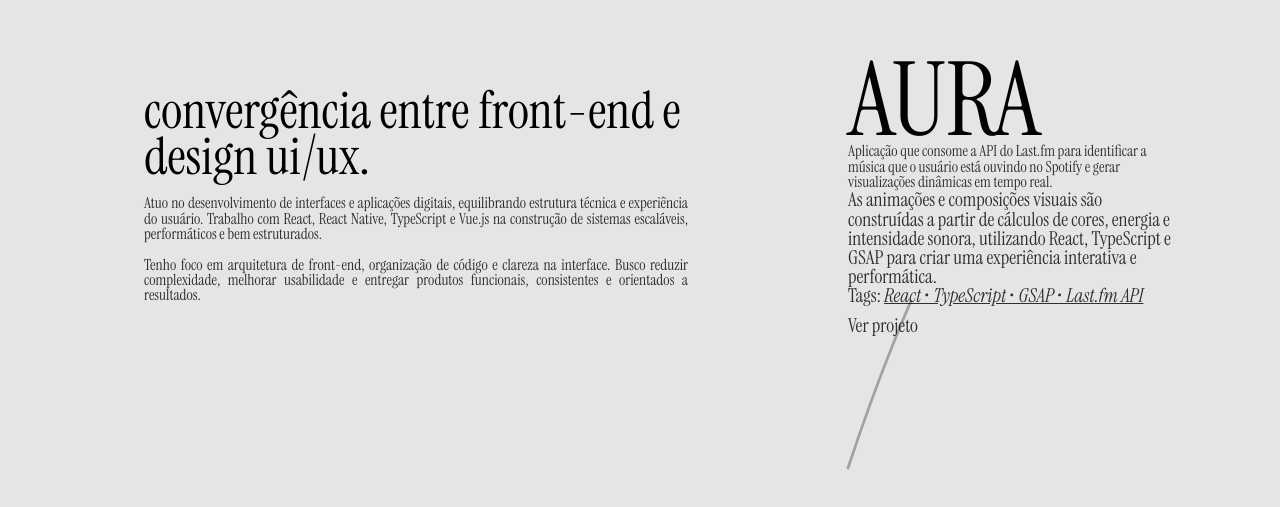
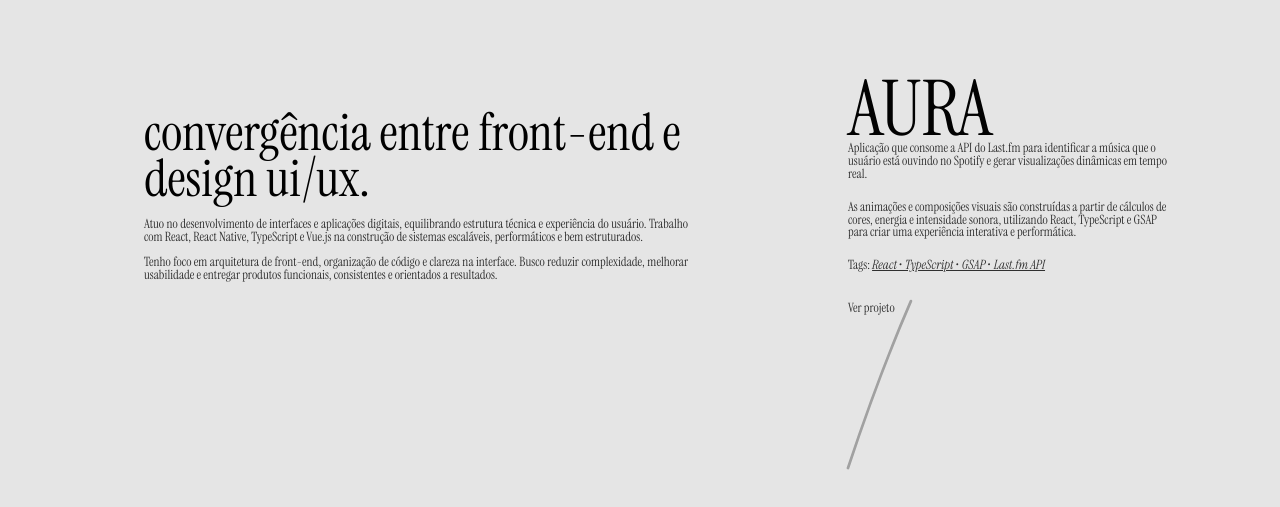
Before and after one commit to pepepepu/p, a React (Vite) app: page /home in a window 1280 px wide. Shown: the part 1804-2311 px from the top of the page. Built offline with nearby package versions, Linux system fonts and the light colour scheme.

Commit message:
Ajustes do tamanho da fonte

```diff
--- a/src/pages/Sections/manic.tsx
+++ b/src/pages/Sections/manic.tsx
@@ -371,7 +371,7 @@ const Manic = () => {
             </Text>
             <Box width={"100%"} margin={"1rem 0 0 0"}>
               <Text
-                fontSize="1.2dvw"
+                fontSize="1dvw"
                 fontFamily="Instrument Serif"
                 textAlign={"justify"}
                 style={{ opacity: 0.8, whiteSpace: "normal" }}
@@ -459,7 +459,7 @@ const Manic = () => {
               <Box style={{ zIndex: 1 }}>
                 <Text
                   className="project-title"
-                  fontSize="8dvw"
+                  fontSize="6dvw"
                   fontFamily="Instrument Serif"
                   style={{
                     textTransform: "uppercase",
@@ -470,23 +470,28 @@ const Manic = () => {
                 >
                   {project.title}
                 </Text>
-                <Box width="60%">
+                <Box
+                  width="60%"
+                  display={"flex"}
+                  flexDirection={"column"}
+                  gap={"20px"}
+                >
                   <Text
-                    fontSize="1.2dvw"
+                    fontSize="1dvw"
                     fontFamily="Instrument Serif"
                     style={{ opacity: 0.8, whiteSpace: "normal" }}
                   >
                     {project.description}
                   </Text>
                   <Text
-                    fontSize={isMobile ? "1rem" : "1.2rem"}
+                    fontSize="1dvw"
                     fontFamily="Instrument Serif"
                     style={{ opacity: 0.8, whiteSpace: "normal" }}
                   >
                     {project.desdescription02}
                   </Text>
                   <Text
-                    fontSize={isMobile ? "1rem" : "1.2rem"}
+                    fontSize="1dvw"
                     fontFamily="Instrument Serif"
                     style={{ opacity: 0.8, whiteSpace: "normal" }}
                   >
@@ -502,7 +507,7 @@ const Manic = () => {
                     </strong>
                   </Text>
                   <Text
-                    fontSize={isMobile ? "1rem" : "1.2rem"}
+                    fontSize="1dvw"
                     fontFamily="Instrument Serif"
                     style={{
                       opacity: 0.8,
```
